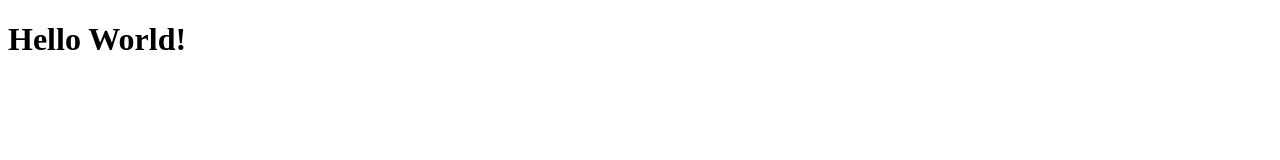
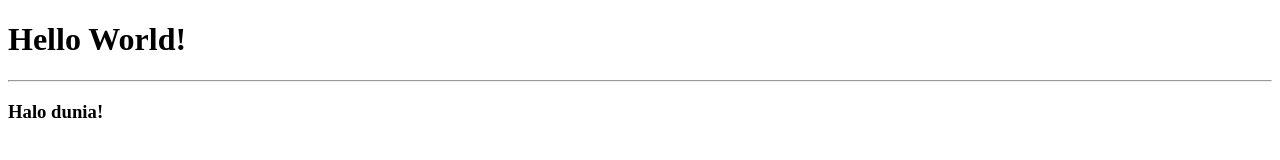
Before and after one commit to muhfajrian/helloworld, a plain HTML site: page index.html in a window 1280 px wide. Drawn offline with Linux system fonts and the light colour scheme.

Commit message:
first changes!

```diff
--- a/index.html
+++ b/index.html
@@ -9,6 +9,8 @@
 
 <body>
     <h1>Hello World!</h1>
+    <hr>
+    <h3>Halo dunia!</h3>
 </body>
 
 </html>
```
